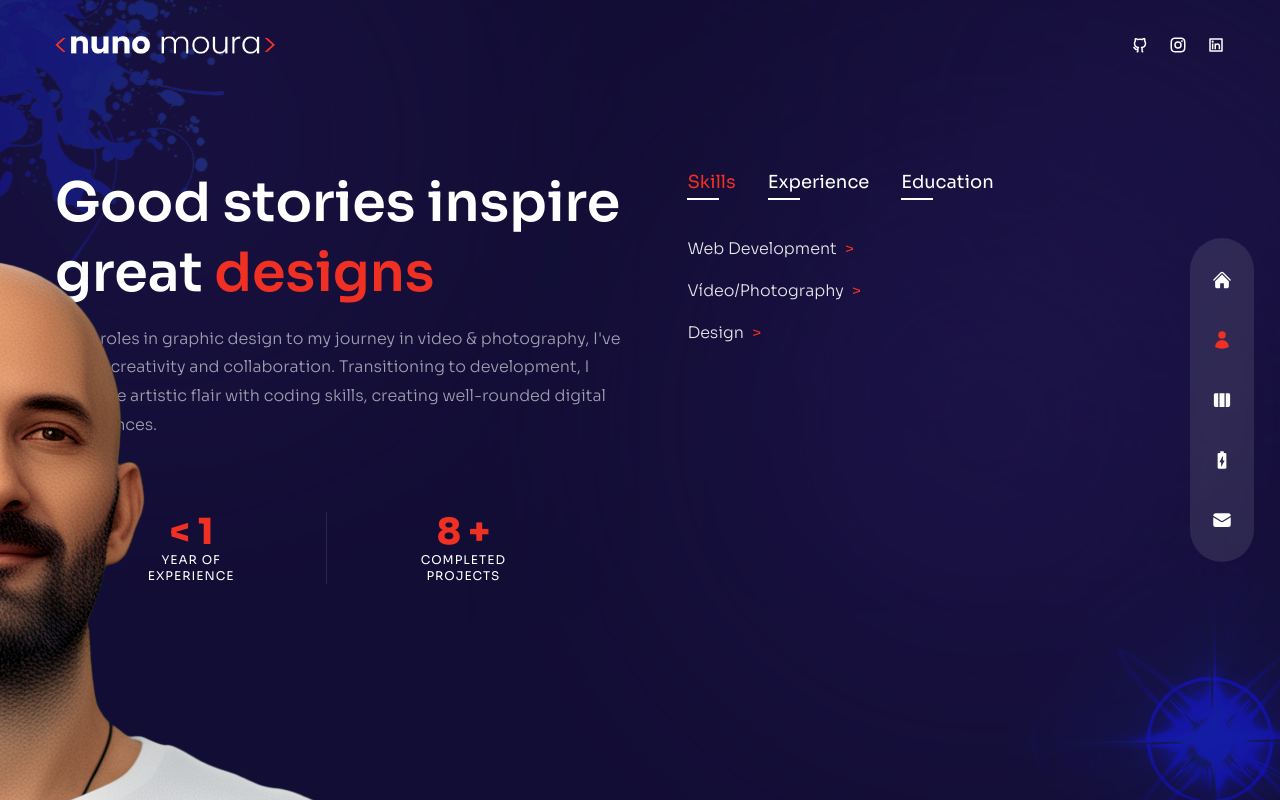
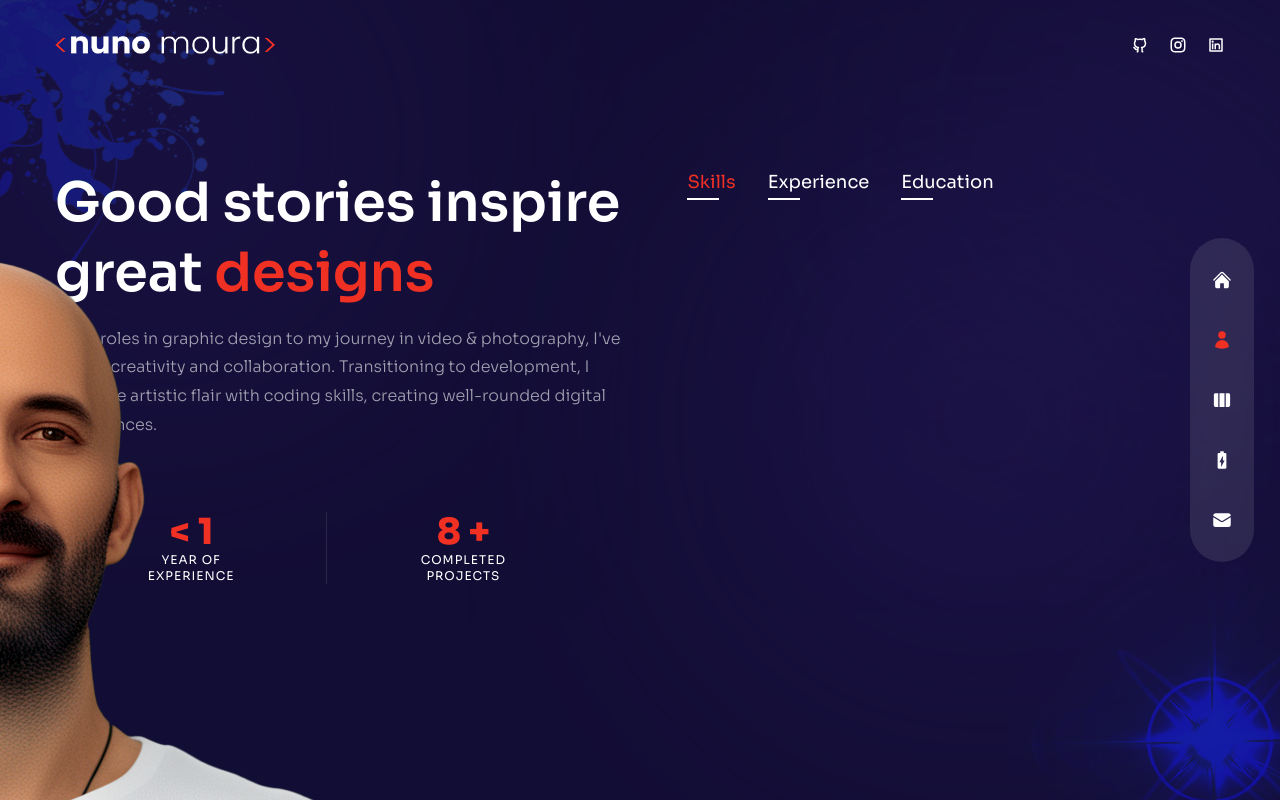
Before and after one commit to NAMoura/nunomoura---Portfolio, a Next.js app: page /about in a window 1280 px wide. Built offline with nearby package versions, Linux system fonts and the light colour scheme.

Commit message:
Update index.js
teste

```diff
--- a/pages/about/index.js
+++ b/pages/about/index.js
@@ -183,25 +183,7 @@ const About = () => {
             })}
           </div>
           <div className="py-2 xl:py-6 flex flex-col gap-y-2 xl:gap-y-4 items-center xl:items-start ">
-            {aboutData[index].info.map((item, itemIndex) => {
-              return (
-                <div
-                  key={itemIndex}
-                  className="flex-1 flex flex-col md:flex-row max-w-max gap-x-2 items-center text-white/60 "
-                >
-                  {/* title */}
-                  <div className="font-light mb-2 md:mb-0 text-white/90">{item.title}</div>
-                  <div className="hidden md:flex text-accent">&gt;</div>
-                  <div>{item.stage}</div>
-                  <div className="flex gap-x-4 mb-2">
-                    {/* îcons */}
-                    {/* {item.icons?.map((icon, itemIndex) => {
-                      return <div key={itemIndex} className="text-2xl text-white">{icon}</div>;
-                    })} */}
-                  </div>
-                </div>
-              );
-            })}
+
           </div>
         </motion.div>
       </div>
```
